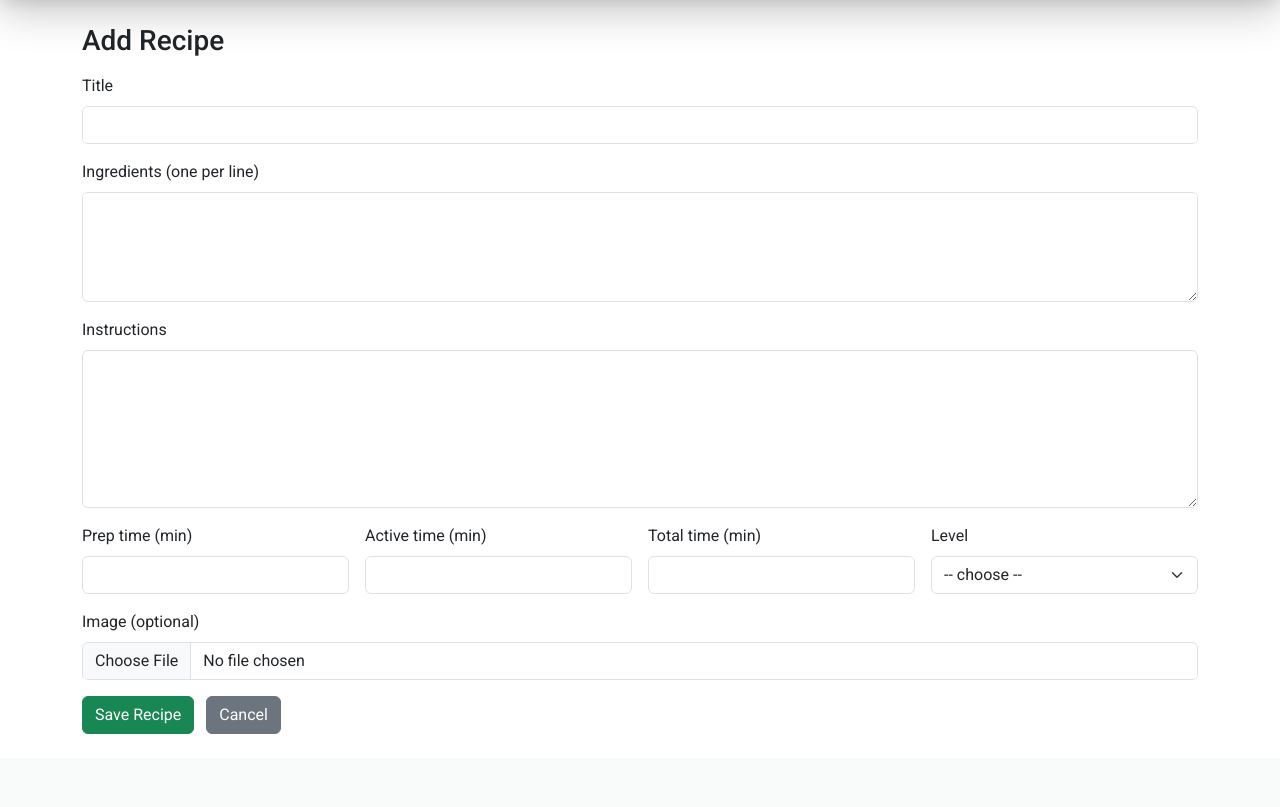
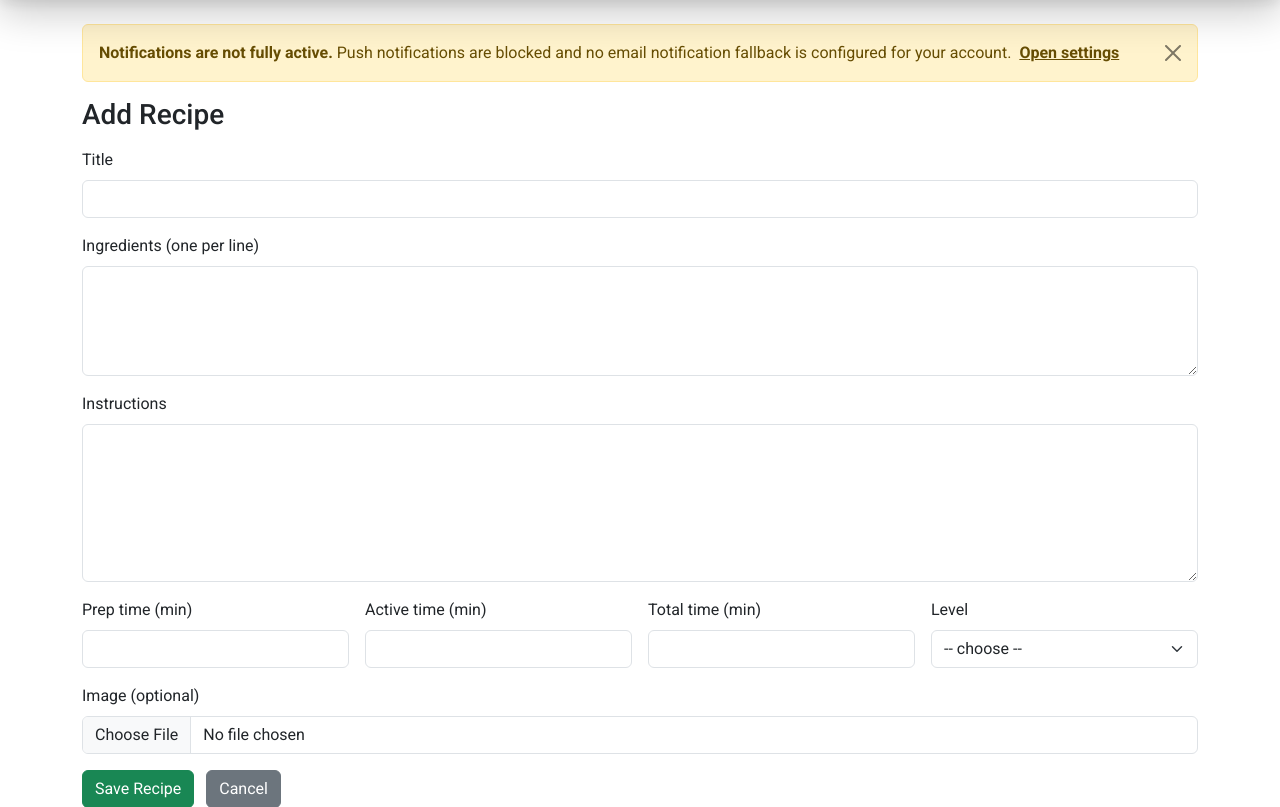
Before and after one commit to tmaiwald/ccm, a Flask app: page /add in a window 1280 px wide. Shown: the part 62-869 px from the top of the page. Before the commit the page ends 796 px from the top, so only its background shows below. Run offline with Flask 3, Linux system fonts and the light colour scheme; a user stored in the database is signed in; some libraries are stand-ins or nearby versions.

Commit message:
Add notification activation hint

```diff
--- a/app/templates/base.html
+++ b/app/templates/base.html
@@ -108,6 +108,21 @@
 
       {% if not g.get('mail_ok', False) and current_user.is_authenticated and current_user.is_admin %}
         <div class="alert alert-danger">Mail service not set up correctly</div>
+      {% endif %}
+
+      {% if current_user.is_authenticated and request.endpoint != 'main.profile' %}
+        <div id="notificationHint"
+             class="alert alert-warning alert-dismissible fade show d-none"
+             role="alert"
+             data-has-push-subscription="{{ 1 if current_user.push_subscriptions|length else 0 }}"
+             data-has-email="{{ 1 if current_user.email else 0 }}"
+             data-notify-enabled="{{ 1 if current_user.notify_new_proposal or current_user.notify_discussion or current_user.notify_broadcast else 0 }}"
+             data-mail-available="{{ 1 if g.get('mail_ok', False) else 0 }}">
+          <strong>Notifications are not fully active.</strong>
+          <span id="notificationHintText">Open your notification settings to enable updates.</span>
+          <a href="{{ url_for('main.profile', user_id=current_user.id) }}" class="alert-link ms-1">Open settings</a>
+          <button type="button" class="btn-close" data-bs-dismiss="alert" aria-label="Close"></button>
+        </div>
       {% endif %}
 
       {% block flash %}
@@ -258,6 +273,51 @@
         }
       });
     }
+
+    document.addEventListener('DOMContentLoaded', function() {
+      const hint = document.getElementById('notificationHint');
+      if (!hint) return;
+
+      const dismissKey = 'ccm-notification-hint-dismissed-v1';
+      const dismissedAt = parseInt(window.localStorage.getItem(dismissKey) || '0', 10);
+      const dismissForMs = 7 * 24 * 60 * 60 * 1000;
+      if (dismissedAt && (Date.now() - dismissedAt) < dismissForMs) {
+        return;
+      }
+
+      const hintText = document.getElementById('notificationHintText');
+      const hasPushSubscription = hint.dataset.hasPushSubscription === '1';
+      const hasEmail = hint.dataset.hasEmail === '1';
+      const notifyEnabled = hint.dataset.notifyEnabled === '1';
+      const mailAvailable = hint.dataset.mailAvailable === '1';
+
+      function showHint(text) {
+        if (hintText) {
+          hintText.textContent = text;
+        }
+        hint.classList.remove('d-none');
+      }
+
+      if (!notifyEnabled) {
+        showHint('Your notification preferences are currently switched off.');
+      } else if ('Notification' in window && 'serviceWorker' in navigator) {
+        if (Notification.permission === 'denied') {
+          showHint(hasEmail && mailAvailable
+            ? 'Push notifications are blocked on this device. You can still turn them on in the browser settings.'
+            : 'Push notifications are blocked and no email notification fallback is configured for your account.');
+        } else if (Notification.permission !== 'granted' || !hasPushSubscription) {
+          showHint(hasEmail && mailAvailable
+            ? 'Enable push notifications on this device for faster updates.'
+            : 'Enable push notifications or add an email address so you can receive updates.');
+        }
+      } else if (!hasEmail || !mailAvailable) {
+        showHint('This browser cannot use push notifications here, so add an email address if you want to receive updates.');
+      }
+
+      hint.addEventListener('closed.bs.alert', function() {
+        window.localStorage.setItem(dismissKey, String(Date.now()));
+      });
+    });
    </script>
   </body>
 </html>
```
